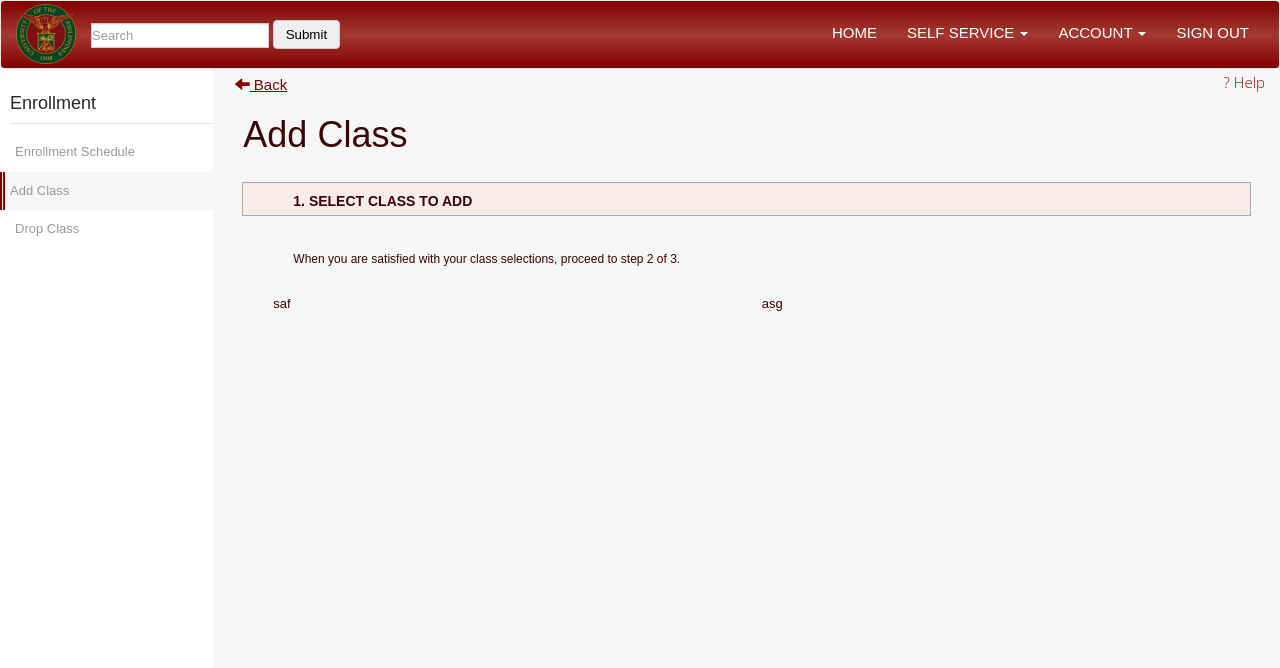
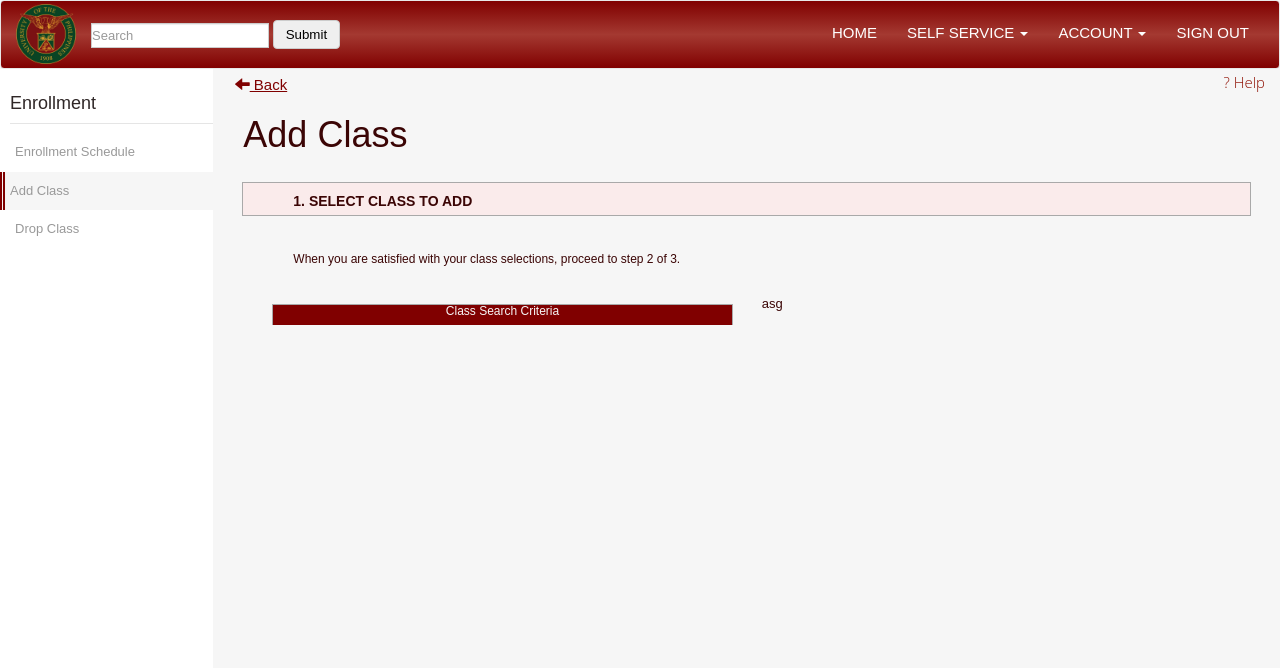
Before and after one commit to marosenarca/SAIS_website, a Django app: page /enrollment/add-class in a window 1280 px wide. Shown: the top 668 px of the page. Run offline with Django 3.2, Linux system fonts and the light colour scheme; some libraries are stand-ins or nearby versions.

Commit message:
with add class initial

```diff
--- a/SAIS/management/templates/management/enrollment/add-class.html
+++ b/SAIS/management/templates/management/enrollment/add-class.html
@@ -36,9 +36,16 @@
 		<a href="#" id="fixedbutton"><font size="4px;">Proceed </font><i class="glyphicon glyphicon-fast-forward"></i></a>
 
 		<br>
+
 		<div class="col-lg-12">
 			<div class="col-md-6">
-				saf
+
+					<div style="outline: 1px solid darkgrey; background-color:#800000; color:#f6f6f6; height:20px;">
+						<h6 align="center">
+							 Class Search Criteria
+						</h6>
+					</div>
+
 			</div>
 			<div class="col-md-6">
 				asg
```
Also changed, not shown: SAIS/management/static/management/css/bootstrap.min.css.
